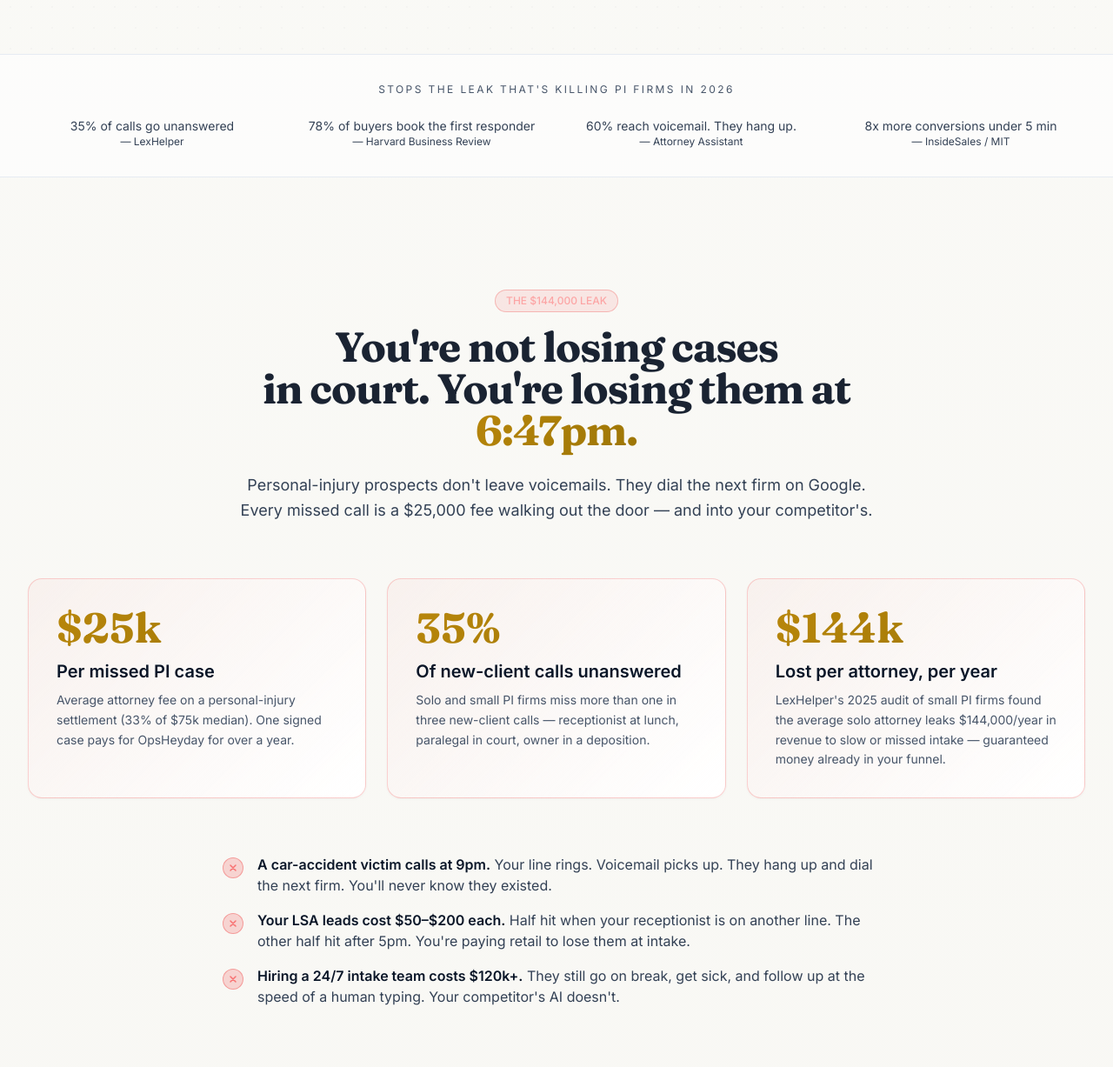
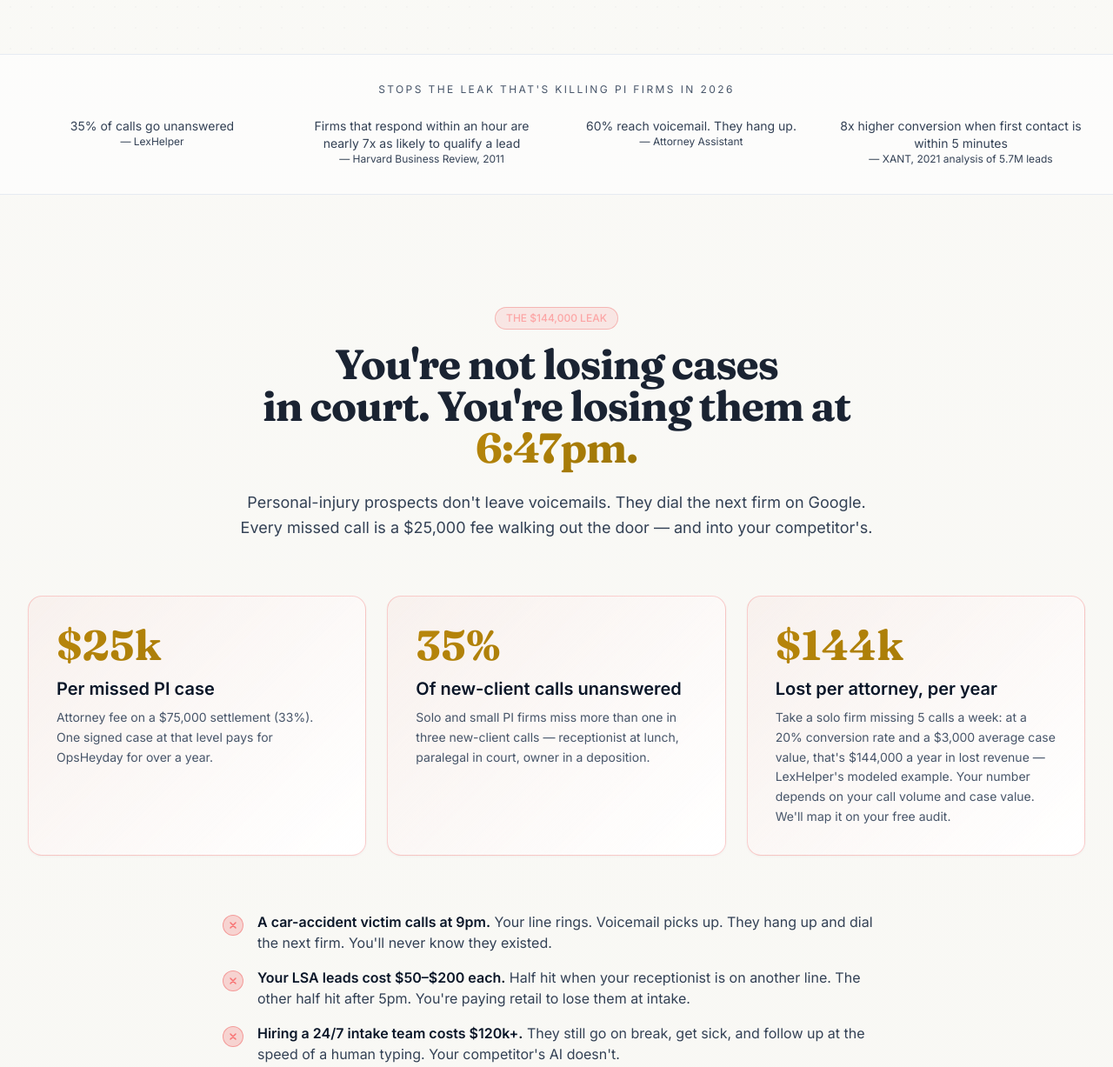
Before and after one commit to sunuebuy-cpu/opsheyday-site, a plain HTML site: page index.html in a window 1280 px wide. Shown: the part 940-2167 px from the top of the page at 87% size. Drawn offline with nearby package versions, Linux system fonts and the light colour scheme.

Commit message:
Fix unsupported site claims: $144k as modeled example, HBR 2011 ~7x within an hour, 8x sourced to XANT 2021, drop 'median' from $25k case, modeled LexHelper example, 70% tied to calculator example

```diff
--- a/index.html
+++ b/index.html
@@ -6,7 +6,7 @@
 <link rel="icon" type="image/svg+xml" href="/favicon.svg" />
 <link rel="apple-touch-icon" href="/favicon.svg" />
 <title>OpsHeyday — The 24/7 AI Intake Receptionist for Personal Injury Firms</title>
-<meta name="description" content="Solo and small PI firms lose $144,000/year to missed calls. OpsHeyday answers, qualifies, and books every lead in 45 seconds — 24/7. Built exclusively for personal injury law." />
+<meta name="description" content="In one modeled example, small PI firms lose $144,000 a year to missed calls. OpsHeyday answers, qualifies, and books every lead in 45 seconds — 24/7. Built exclusively for personal injury law." />
 <meta property="og:title" content="OpsHeyday — Never Miss a $25,000 Case Again" />
 <meta property="og:description" content="The 24/7 AI intake receptionist built exclusively for personal injury firms. Capture, qualify, and book every lead before your competitor's voicemail does." />
 <meta property="og:type" content="website" />
@@ -147,7 +147,7 @@
     </h1>
 
     <p class="text-xl lg:text-2xl text-slate-700 max-w-3xl mx-auto leading-relaxed mb-4 animate-slide-up">
-      Small PI firms miss <span class="text-[#0a1628] font-semibold">35% of new-client calls</span> — losing an average of <span class="gold-text font-semibold">$144,000/year</span> to firms that answered first.
+      Small PI firms miss <span class="text-[#0a1628] font-semibold">35% of new-client calls</span> — in one modeled example, that's <span class="gold-text font-semibold">$144,000 a year</span> in lost revenue.
     </p>
     <p class="text-lg text-slate-700 max-w-2xl mx-auto leading-relaxed mb-10">
       OpsHeyday is the 24/7 AI intake receptionist that answers, qualifies, and books every lead in 45 seconds — purpose-built for personal injury.
@@ -191,9 +191,9 @@
     <p class="text-center text-xs uppercase tracking-[0.2em] text-slate-600 mb-6">Stops the leak that's killing PI firms in 2026</p>
     <div class="grid grid-cols-2 md:grid-cols-4 gap-6 text-center text-slate-700 text-sm">
       <div>35% of calls go unanswered <span class="block text-xs text-slate-700">— LexHelper</span></div>
-      <div>78% of buyers book the first responder <span class="block text-xs text-slate-700">— Harvard Business Review</span></div>
+      <div>Firms that respond within an hour are nearly 7x as likely to qualify a lead <span class="block text-xs text-slate-700">— Harvard Business Review, 2011</span></div>
       <div>60% reach voicemail. They hang up. <span class="block text-xs text-slate-700">— Attorney Assistant</span></div>
-      <div>8x more conversions under 5 min <span class="block text-xs text-slate-700">— InsideSales / MIT</span></div>
+      <div>8x higher conversion when first contact is within 5 minutes <span class="block text-xs text-slate-700">— XANT, 2021 analysis of 5.7M leads</span></div>
     </div>
   </div>
 </section>
@@ -217,7 +217,7 @@
         <div class="serif text-5xl font-bold gold-text mb-3">$25k</div>
         <h3 class="text-xl font-semibold text-[#0a1628] mb-2">Per missed PI case</h3>
         <p class="text-slate-600 text-sm leading-relaxed">
-          Average attorney fee on a personal-injury settlement (33% of $75k median). One signed case pays for OpsHeyday for over a year.
+          Attorney fee on a $75,000 settlement (33%). One signed case at that level pays for OpsHeyday for over a year.
         </p>
       </div>
       <div class="leak-card rounded-2xl p-8 card-hover">
@@ -231,7 +231,7 @@
         <div class="serif text-5xl font-bold gold-text mb-3">$144k</div>
         <h3 class="text-xl font-semibold text-[#0a1628] mb-2">Lost per attorney, per year</h3>
         <p class="text-slate-600 text-sm leading-relaxed">
-          LexHelper's 2025 audit of small PI firms found the average solo attorney leaks $144,000/year in revenue to slow or missed intake — guaranteed money already in your funnel.
+          Take a solo firm missing 5 calls a week: at a 20% conversion rate and a $3,000 average case value, that's $144,000 a year in lost revenue — LexHelper's modeled example. Your number depends on your call volume and case value. We'll map it on your free audit.
         </p>
       </div>
     </div>
@@ -387,7 +387,7 @@
         </div>
       </div>
       <div class="mt-8 p-5 rounded-xl bg-gold/5 border border-gold/30 text-center">
-        <p class="text-sm text-slate-700">OpsHeyday recovers <span class="gold-text font-semibold">~70% of that leak</span> on average. Even at half that, you 10x your investment.</p>
+        <p class="text-sm text-slate-700">Recovering 70% of the example leak above would be $294,000 a year. Even at half that, it's more than 8x your $1,500/mo Care Plan.</p>
       </div>
     </div>
   </div>
```
